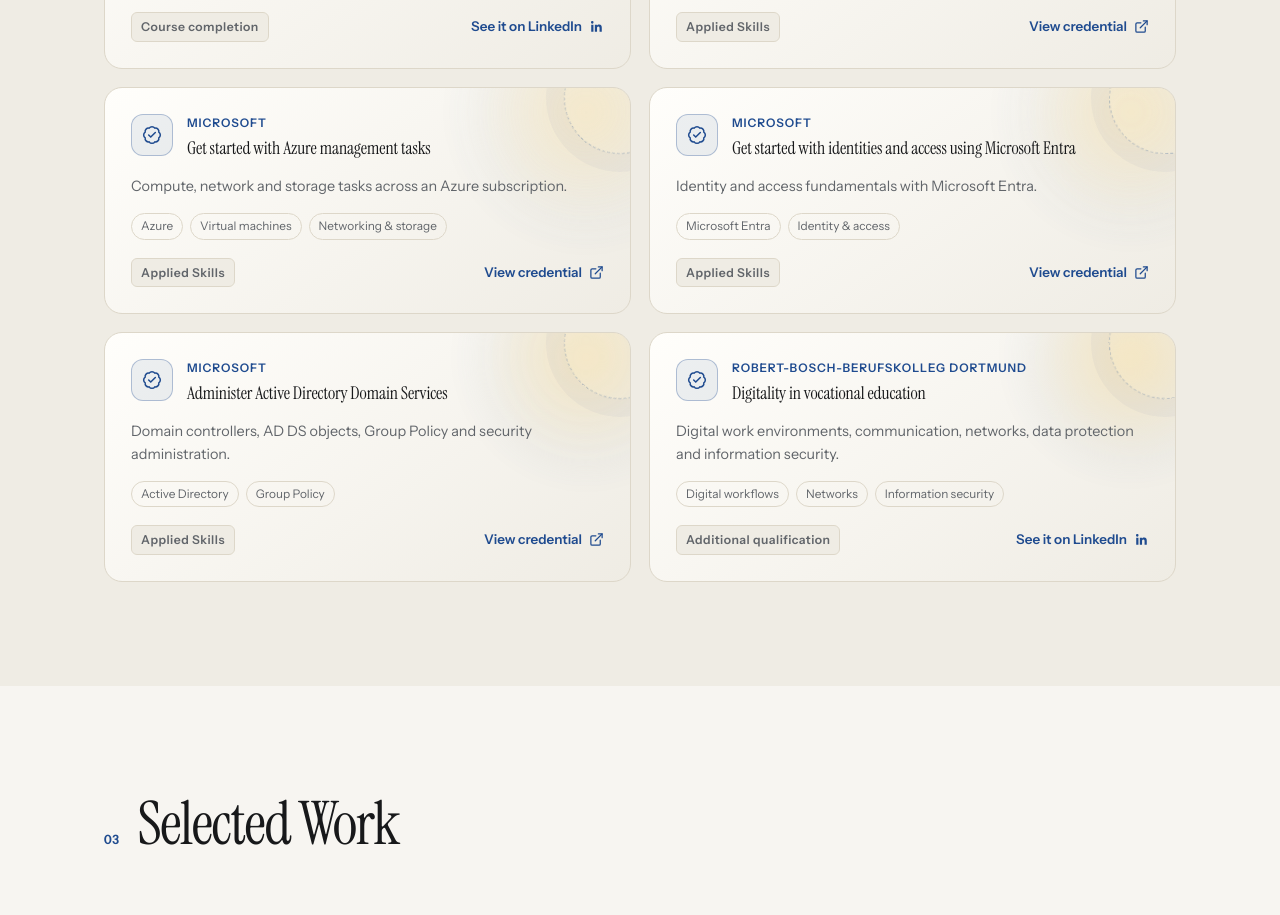
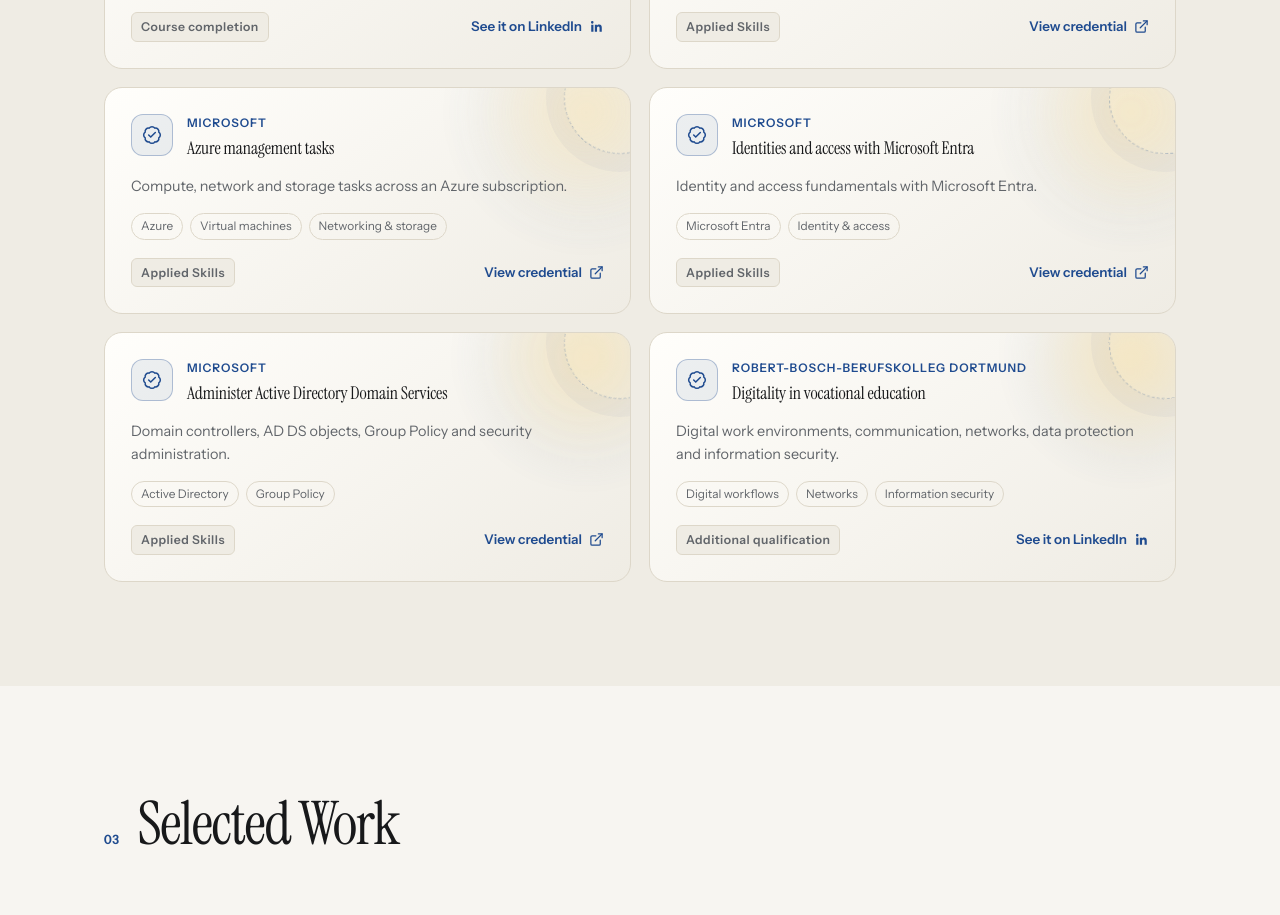
Before and after one commit to ATarasovHub/PersonalWebSite, a React (Vite) app: page / in a window 1280 px wide. Shown: the part 2960-3875 px from the top of the page. Built offline with nearby package versions, Linux system fonts and the light colour scheme.

Commit message:
Drop the Get started with prefix from credential titles

```diff
--- a/src/data/content.en.ts
+++ b/src/data/content.en.ts
@@ -106,7 +106,7 @@
       action: 'View credential',
     },
     {
-      title: 'Get started with Azure management tasks',
+      title: 'Azure management tasks',
       issuer: 'Microsoft',
       type: 'Applied Skills',
       summary: 'Compute, network and storage tasks across an Azure subscription.',
@@ -115,7 +115,7 @@
       action: 'View credential',
     },
     {
-      title: 'Get started with identities and access using Microsoft Entra',
+      title: 'Identities and access with Microsoft Entra',
       issuer: 'Microsoft',
       type: 'Applied Skills',
       summary: 'Identity and access fundamentals with Microsoft Entra.',
```
